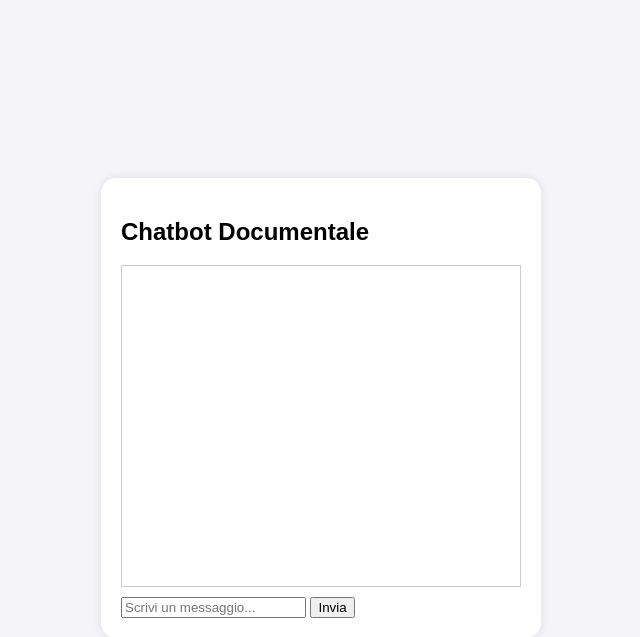
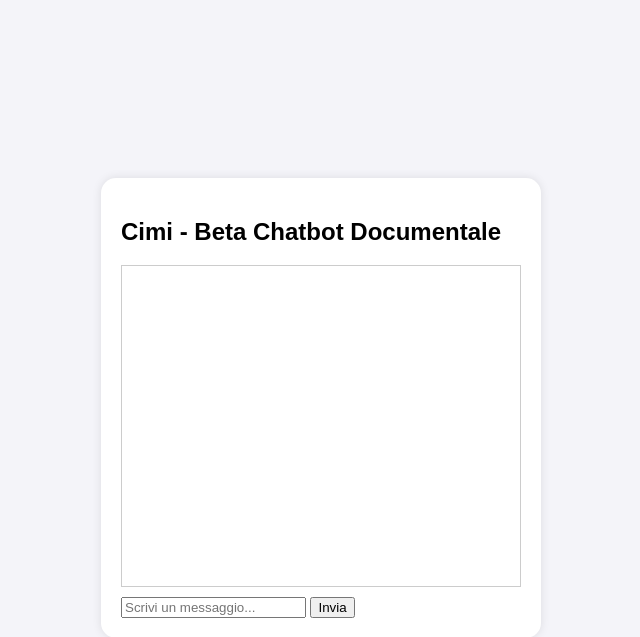
Before and after one commit to cimiventilatori/chatbot_web, a Flask app: page / in a window 1280 px wide. Shown: the top 637 px of the page, without its empty margins (319-959 px from the left). Run offline with Flask 3, Linux system fonts and the light colour scheme.

Commit message:
Update title and heading in index.html

```diff
--- a/templates/index.html
+++ b/templates/index.html
@@ -7,7 +7,7 @@
 </head>
 <body>
   <div class="chat-container">
-    <h2>Chatbot Documentale</h2>
+    <h2>Cimi - Beta Chatbot Documentale</h2>
     <div id="chat-box"></div>
     <input id="user-input" placeholder="Scrivi un messaggio...">
     <button id="send-btn">Invia</button>
```
